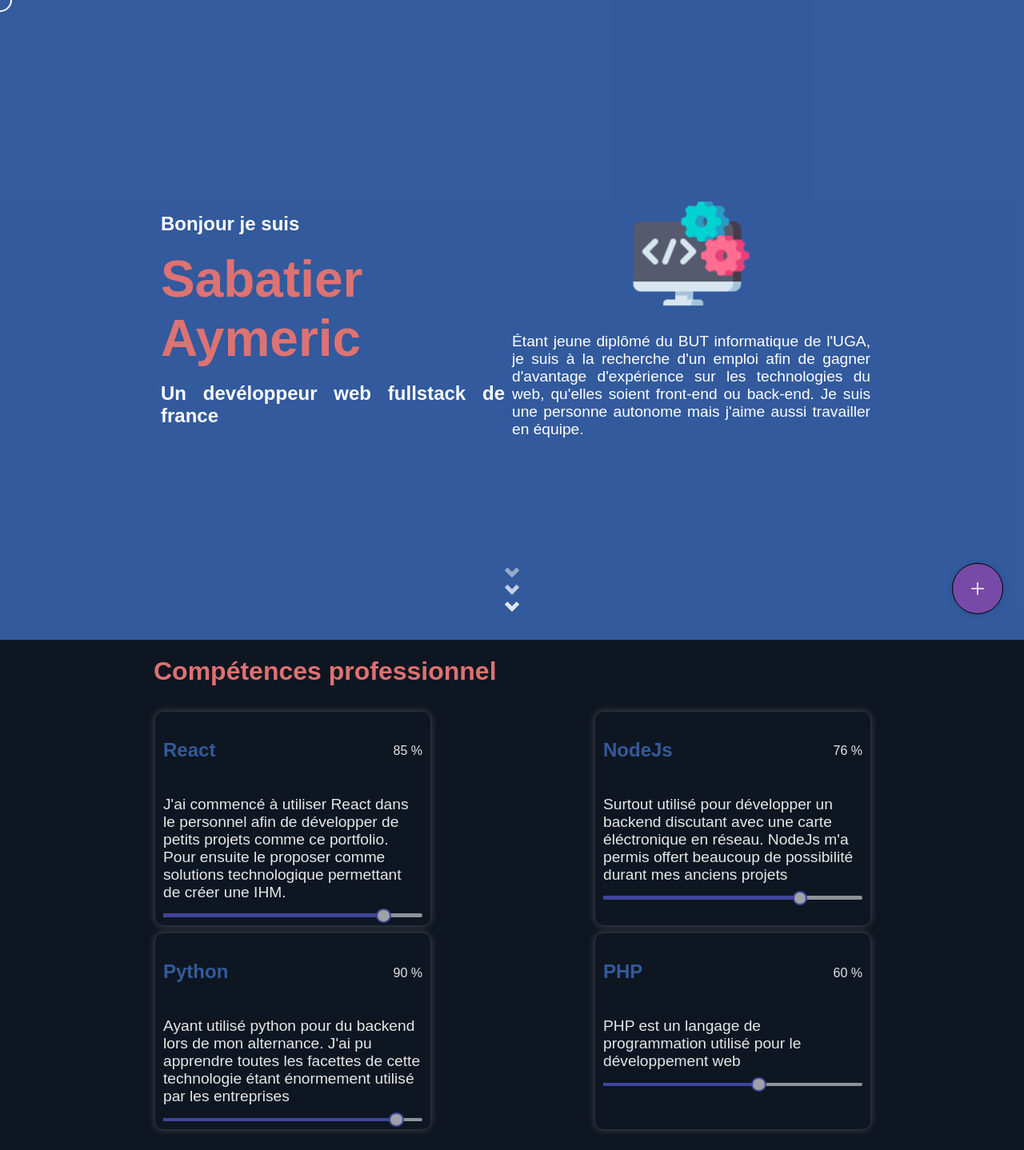
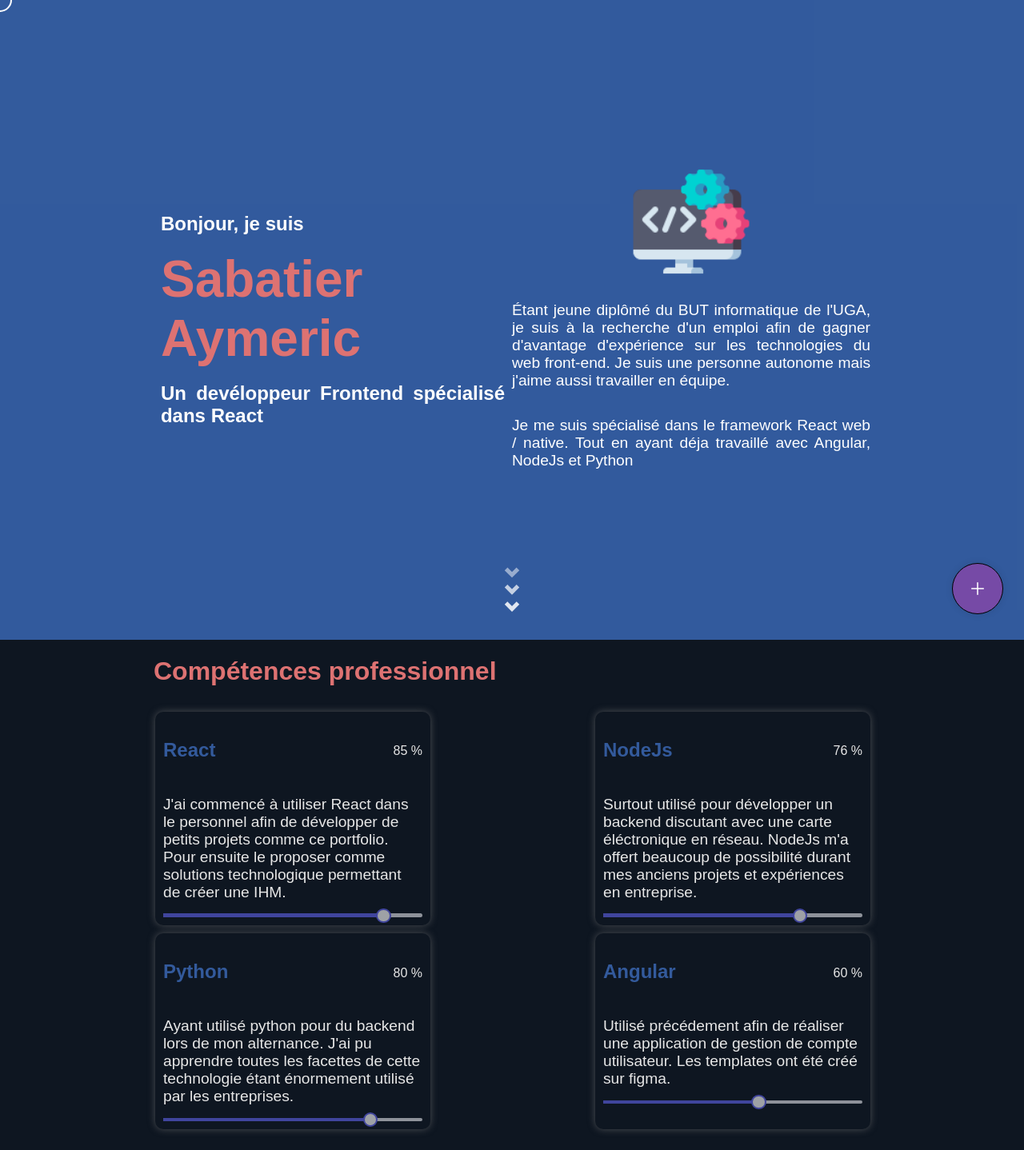
Before and after one commit to Aymdr404/Aymdr404.github.io, a React (Create React App) app: page / in a window 1280 px wide. Shown: the top 1438 px of the page at 80% size. Built offline with nearby package versions, Linux system fonts and the light colour scheme; a web font is replaced by a local one.

Commit message:
[FIX] Changement des textes

```diff
--- a/src/page/aboutMe/aboutMe.tsx
+++ b/src/page/aboutMe/aboutMe.tsx
@@ -5,13 +5,14 @@ const AboutMe: React.FC = () => {
   return (
     <div className="aboutMe">
       <section className="presentation">
-        <h2>Bonjour je suis</h2>
+        <h2>Bonjour, je suis</h2>
         <h1>Sabatier Aymeric</h1>
-        <h2>Un devéloppeur web fullstack de france</h2>
+        <h2>Un devéloppeur Frontend spécialisé dans React</h2>
       </section>
       <section className="description">
         <img src={process.env.PUBLIC_URL + '/img/codage.png' }/>
-        <p>Étant jeune diplômé du BUT informatique de l'UGA, je suis à la recherche d'un emploi afin de gagner d'avantage d'expérience sur les technologies du web, qu'elles soient front-end ou back-end. Je suis une personne autonome mais j'aime aussi travailler en équipe.</p>
+        <p>Étant jeune diplômé du BUT informatique de l'UGA, je suis à la recherche d'un emploi afin de gagner d'avantage d'expérience sur les technologies du web front-end. Je suis une personne autonome mais j'aime aussi travailler en équipe.</p>
+        <p>Je me suis spécialisé dans le framework React web / native. Tout en ayant déja travaillé avec Angular, NodeJs et Python</p>
       </section>
       <div className="arrow">
           <span></span>
--- a/src/page/informationPage/informationPage.tsx
+++ b/src/page/informationPage/informationPage.tsx
@@ -11,9 +11,9 @@ const InformationPage = () => {
             <h1>Compétences professionnel</h1>
             <section className="skill">
                 <SkillDescription title="React" description="J'ai commencé à utiliser React dans le personnel afin de développer de petits projets comme ce portfolio. Pour ensuite le proposer comme solutions technologique permettant de créer une IHM." pourcentage={85} />
-                <SkillDescription title="NodeJs" description="Surtout utilisé pour développer un backend discutant avec une carte éléctronique en réseau. NodeJs m'a permis offert beaucoup de possibilité durant mes anciens projets" pourcentage={76} />
-                <SkillDescription title="Python" description="Ayant utilisé python pour du backend lors de mon alternance. J'ai pu apprendre toutes les facettes de cette technologie étant énormement utilisé par les entreprises" pourcentage={90} />
-                <SkillDescription title="PHP" description="PHP est un langage de programmation utilisé pour le développement web" pourcentage={60} />
+                <SkillDescription title="NodeJs" description="Surtout utilisé pour développer un backend discutant avec une carte éléctronique en réseau. NodeJs m'a offert beaucoup de possibilité durant mes anciens projets et expériences en entreprise." pourcentage={76} />
+                <SkillDescription title="Python" description="Ayant utilisé python pour du backend lors de mon alternance. J'ai pu apprendre toutes les facettes de cette technologie étant énormement utilisé par les entreprises." pourcentage={80} />
+                <SkillDescription title="Angular" description="Utilisé précédement afin de réaliser une application de gestion de compte utilisateur. Les templates ont été créé sur figma." pourcentage={60} />
 
             </section>
         </div>
```
